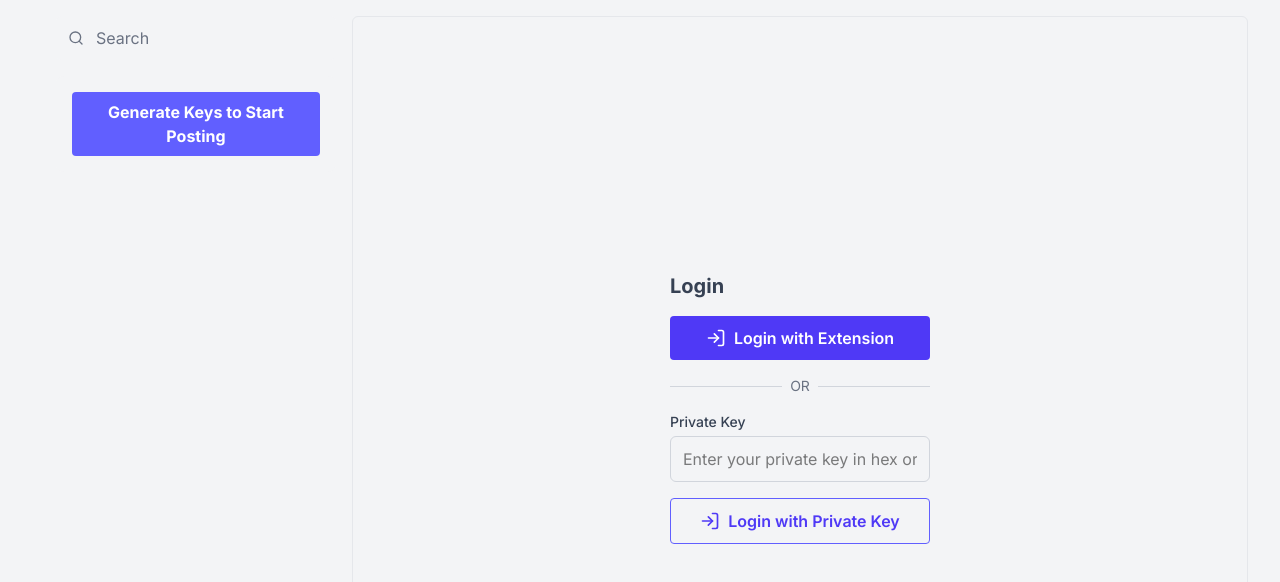
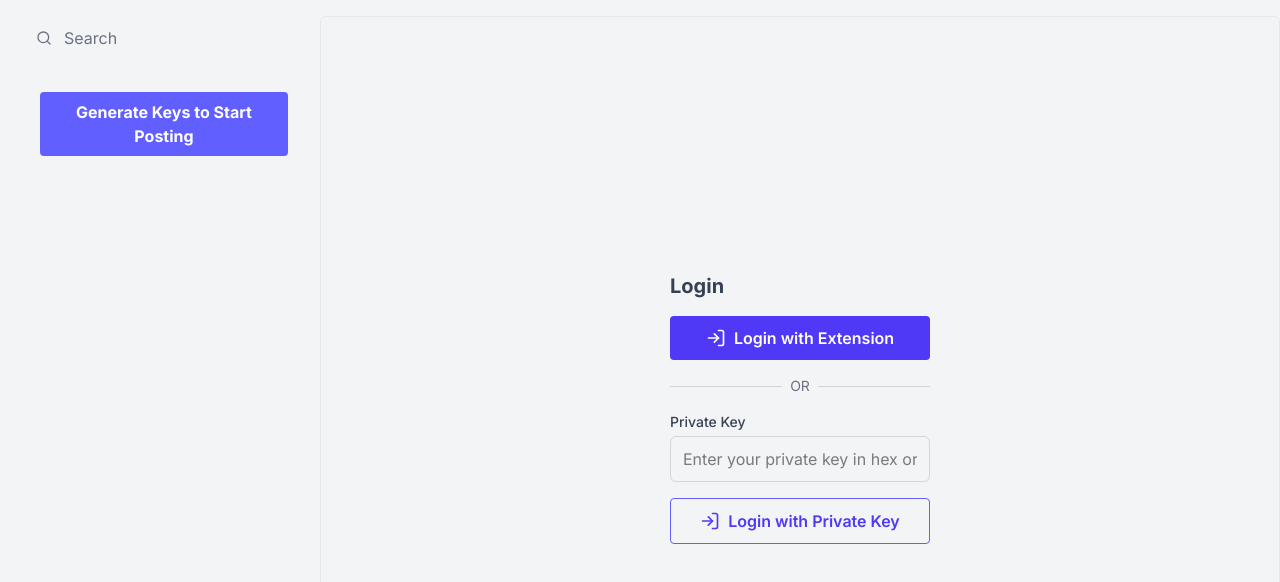
Before and after one commit to minagishl/nostro, a Next.js app: page / in a window 1280 px wide. Shown: the top 582 px of the page. Built offline with nearby package versions, Linux system fonts and the light colour scheme; what nostr-tools would draw is missing.

Commit message:
style: remove padding from parent element

```diff
--- a/src/components/layout/Layout.tsx
+++ b/src/components/layout/Layout.tsx
@@ -43,7 +43,7 @@
 
   return (
     <div className="min-h-screen bg-gray-100 dark:bg-gray-900">
-      <div className="mx-auto max-w-7xl px-4 sm:px-6 lg:px-8">
+      <div className="mx-auto max-w-7xl">
         <div className="flex w-full">
           <aside className="sticky top-0 h-dvh w-80 shrink-0 overflow-y-auto px-6 py-8 pt-4 pr-4">
             <nav className="space-y-4">
```
